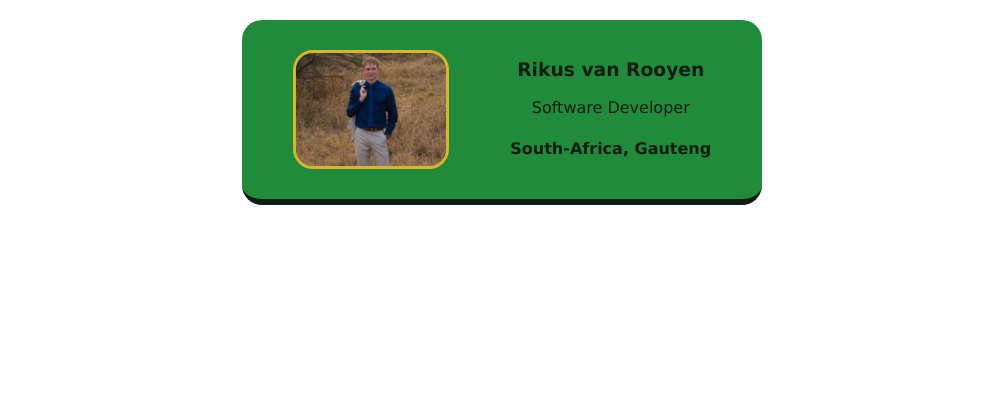
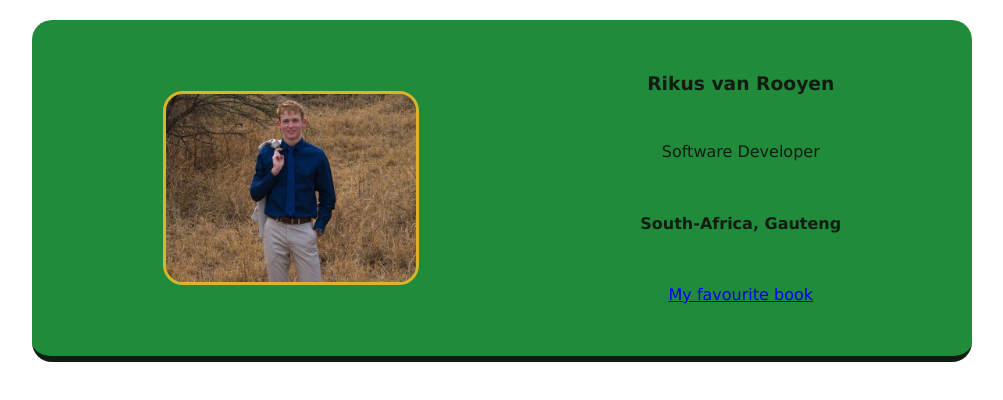
Before and after one commit to Rikusvr375/business-card, a website built with Vite: page index.html in a window 1280 px wide. Shown: the whole page, without its empty margins (138-1141 px from the left). Built offline with nearby package versions, Linux system fonts and the light colour scheme.

Commit message:
added a book link

```diff
--- a/index.html
+++ b/index.html
@@ -9,6 +9,7 @@
                 <div class="name"><h3>Rikus van Rooyen</h3></div>
                 <div class="name2"><p>Software Developer</p></div>
                 <div class="name3"><h4>South-Africa, Gauteng</h4></div>
+                <div class="name4"><p><a target="_blank" href="https://www.bible.com/bible/111/MAT.1.NIV">My favourite book</a></p></div>
             </div>
         </div>
     </body>
--- a/styles.css
+++ b/styles.css
@@ -4,14 +4,15 @@ body {
 }
 
 .avatar {
-    width: 150px;
+    width: 250px;
     border: 3px solid #dbb42c;
     border-radius: 20px;
     transition: transform 0.3s ease-in-out;
 }
 
 .card {
-    width: 480px;
+    width: 900px;
+    line-height: 50px;
     margin: 0 auto;
     padding: 20px;
     display: flex;
@@ -40,6 +41,9 @@ body {
 .name3:hover {
   animation: bounce 0.5s ease-in-out;
 }
+.name4:hover {
+  animation: bounce 0.5s ease-in-out;
+}
 .border-blue {
     border: 1px dotted blue;
 }
@@ -47,3 +51,7 @@ body {
 img:hover {
   transform: scale(1.2);
 }
+
+.name4 {
+  text-decoration-color: #111d13;
+}
```
